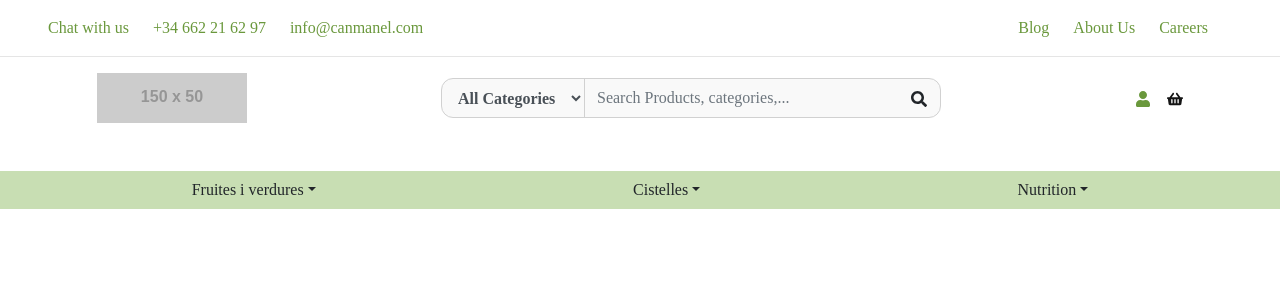
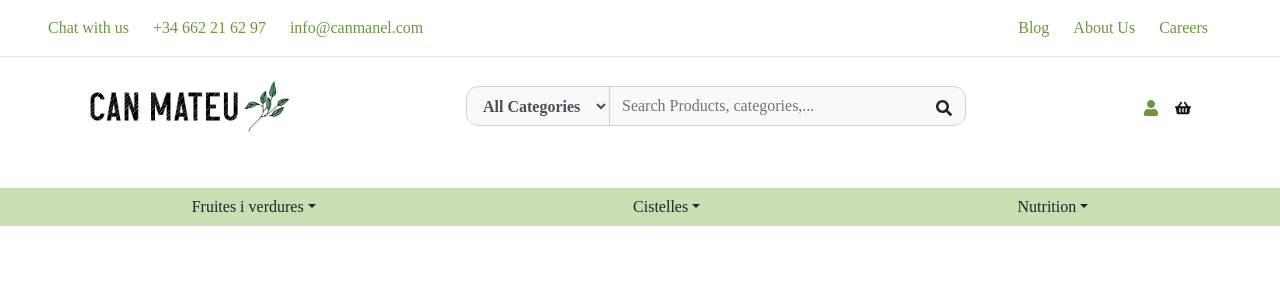
Before and after one commit to SalvadorSC/can-manel-front, a React (Create React App) app: page /principal in a window 1280 px wide. Shown: the top 300 px of the page. Built offline with nearby package versions, Linux system fonts and the light colour scheme.

Commit message:
Logo añadido en la cabecera

```diff
--- a/src/componentes/Cabecera.css
+++ b/src/componentes/Cabecera.css
@@ -57,3 +57,9 @@
 .item-list {
   font-size: 14px;
 }
+
+/* LOGO */
+
+.logo {
+  width: 200px;
+}
--- a/src/componentes/Cabecera.js
+++ b/src/componentes/Cabecera.js
@@ -1,4 +1,5 @@
 import "./Cabecera.css";
+import Logo from "../assets/logotip-horitzontal.png";
 import { Link } from "react-router-dom";
 import { FaSearch, FaShoppingBasket, FaUser } from "react-icons/fa";
 
@@ -49,7 +50,7 @@ export const Cabecera = (props) => {
           <hr />
           <div className="d-flex align-items-center justify-content-around">
             <Link to="./principal">
-              <img src="https://via.placeholder.com/150x50" alt="" />
+              <img className="logo" src={Logo} alt="" />
             </Link>
             <form className="form-search d-flex align-items-center justify-content-between">
               <div className="form-label-group ">
```
Also changed, not shown: src/assets/logotip-horitzontal.png.
